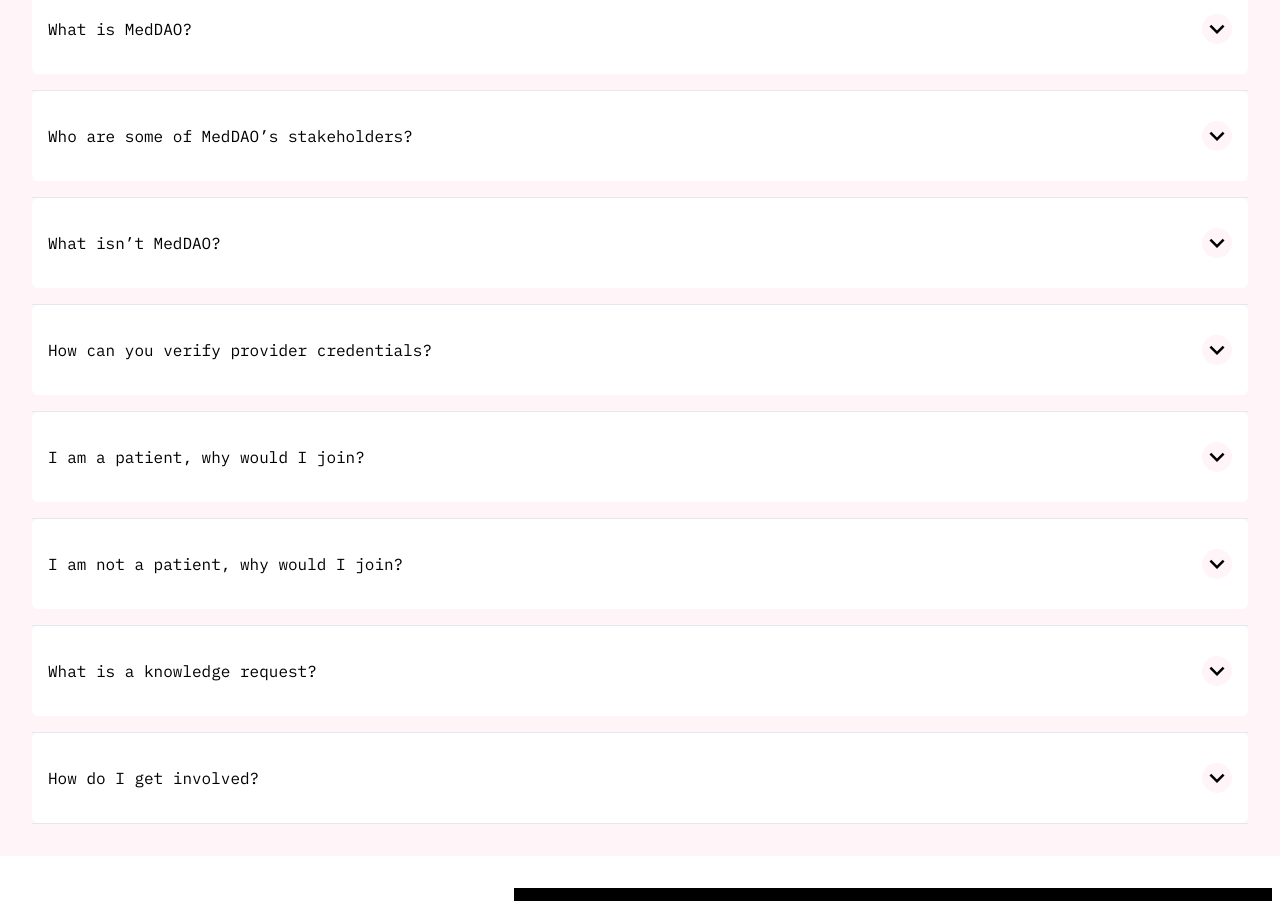
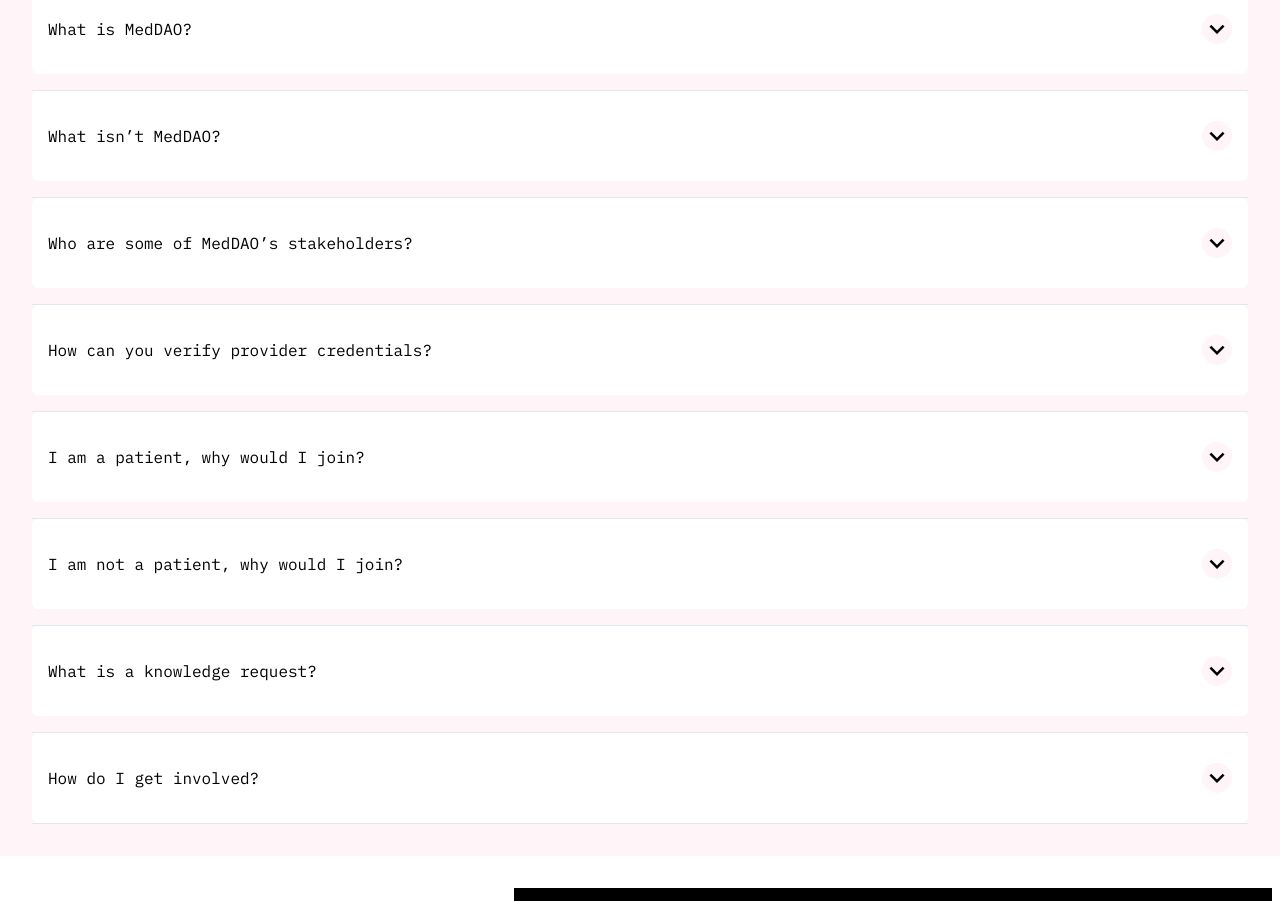
Before and after one commit to MedDAO-xyz/Website, a Next.js app: page / in a window 1280 px wide. Shown: the part 3700-4601 px from the top of the page. Built offline with nearby package versions, Linux system fonts and the light colour scheme.

Commit message:
reorder FAQ questions and fix svg property error.

```diff
--- a/src/constants/daoInfo.ts
+++ b/src/constants/daoInfo.ts
@@ -18,6 +18,13 @@ We do it because we believe that access to medical knowledge and expertise shoul
   },
   {
     id: 2,
+    q: "What isn’t MedDAO?",
+    a: `· It’s not telehealth
+· It’s not attempting to displace healthcare professionals, eliminate doctors' offices, hospitals or insurances companies
+· It’s not shilling NFTs`,
+  },
+  {
+    id: 3,
     q: "Who are some of MedDAO’s stakeholders?",
     a: `· Healthcare professionals
 · Patients
@@ -27,13 +34,6 @@ We do it because we believe that access to medical knowledge and expertise shoul
 · Medicolegal experts
 · Web3 natives
 · Regulators`,
-  },
-  {
-    id: 3,
-    q: "What isn’t MedDAO?",
-    a: `· It’s not telehealth
-· It’s not attempting to displace healthcare professionals, eliminate doctors' offices, hospitals or insurances companies
-· It’s not shilling NFTs`,
   },
   {
     id: 4,
--- a/src/global/Icon/Heart.tsx
+++ b/src/global/Icon/Heart.tsx
@@ -4,7 +4,7 @@ export const Heart = () => (
   <Icon height="100%" width="auto" viewBox="0 0 432 432">
     <path
       fill="ff003f"
-      fill-rule="evenodd"
+      fillRule="evenodd"
       d="M219.3 319h-5.7L85.7 191l78-78 52.3 52.4 52.4-52.3 77.9 77.9zM102 191l114.5 114.5L330.1 191l-61.7-61.7-52.4 52.4-52.3-52.4z"
     />
     <path fill="red" d="M204 221h34v24h-34z" />
```
